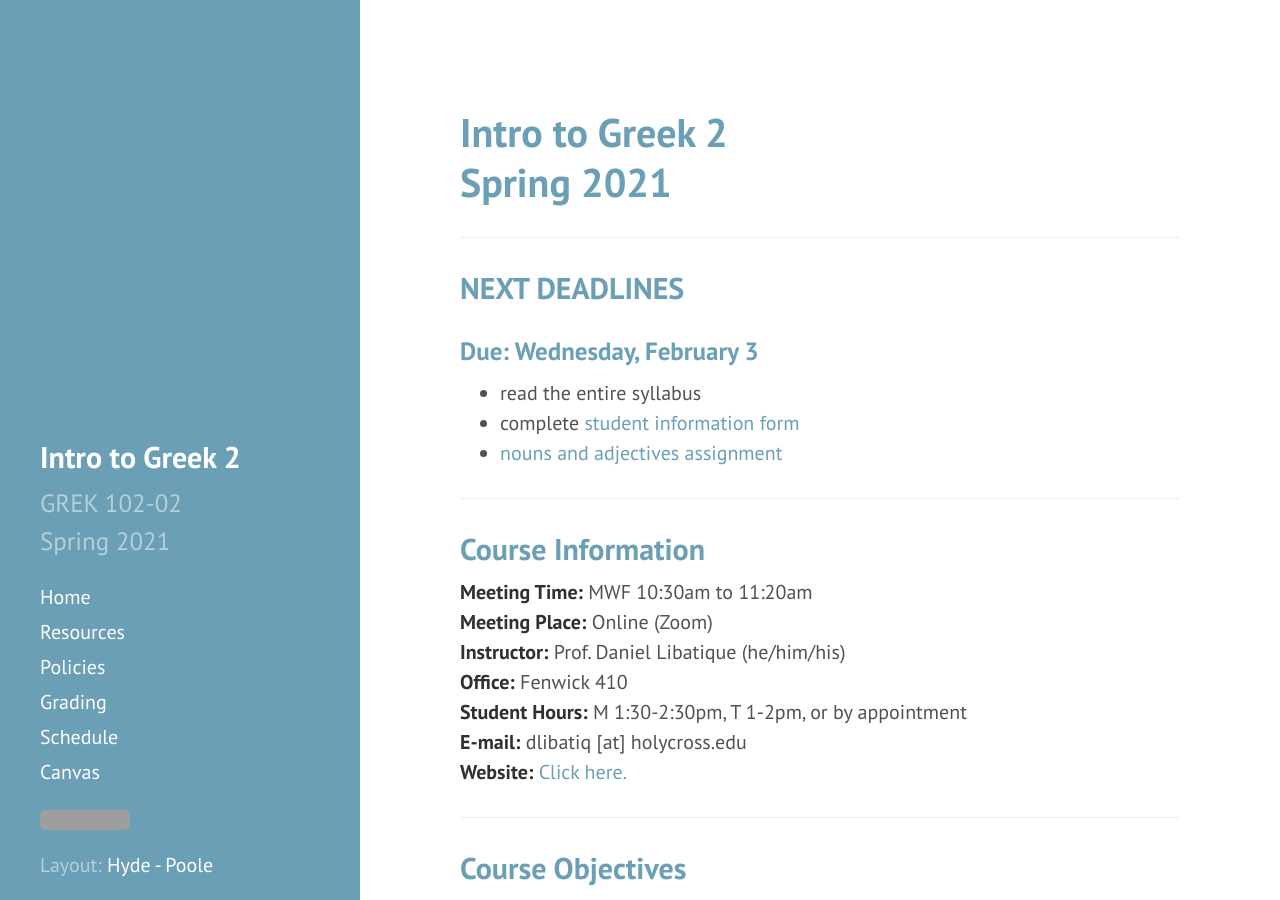
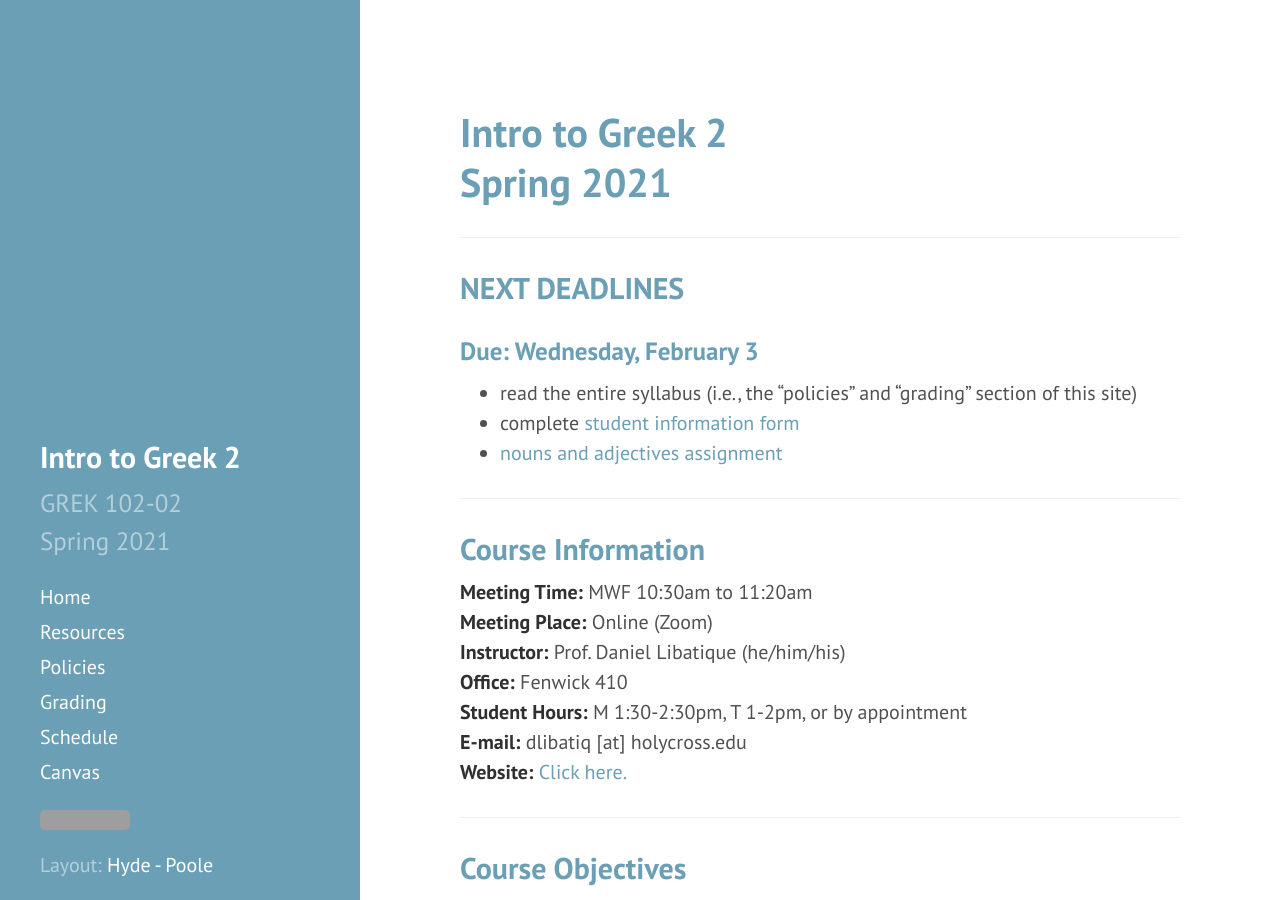
Before and after one commit to DLibatique/GREK102-S21, a Jekyll site: the page built from _pages/index.md, in a window 1280 px wide and 900 px high. Built offline with Jekyll 4.4.1, drawn with Linux system fonts in a browser that asks for light colours; grey boxes are pictures that could not be loaded.

Commit message:
added google doc links, indicated what "syllabus" means

```diff
--- a/_pages/index.md
+++ b/_pages/index.md
@@ -11,7 +11,7 @@ permalink: /
 ## NEXT DEADLINES
 
 ### Due: Wednesday, February 3
-* read the entire syllabus
+* read the entire syllabus (i.e., the "policies" and "grading" section of this site)
 * complete [student information form](https://forms.gle/g7nDXyFj6YEwQSaP6)
 * [nouns and adjectives assignment](https://hc.instructure.com/courses/3462/assignments/28210)
 
```
Also changed, not shown: _pages/grading.md (+6 -0 lines), _pages/policies.md (+4 -0 lines).
